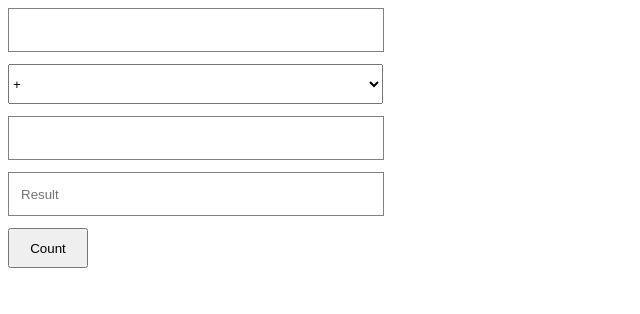
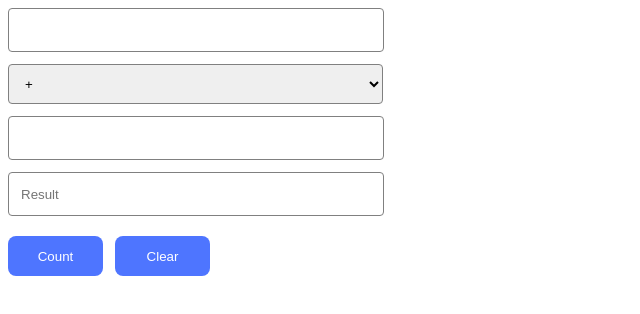
Before and after one commit to Andromeda-NGC224/Calculator, a plain HTML site: page index.html in a window 1280 px wide. Shown: the whole page, without its empty margins (0-640 px from the left). Drawn offline with Linux system fonts and the light colour scheme.

Commit message:
12
12134

```diff
--- a/index.html
+++ b/index.html
@@ -19,7 +19,10 @@
     </select>
     <input class="num2" type="number">
     <input class="result" type="number" placeholder="Result" readonly>
-    <button class="button" type="submit">Count</button>
+    <div class="trash">
+      <button class="button" type="submit">Count</button>
+      <button class="button2" type="submit">Clear</button>
+    </div>
   </form>
 
   <script src="./js/script.js"></script>
--- a/js/script.js
+++ b/js/script.js
@@ -6,6 +6,7 @@ const num2 = document.querySelector(".num2");
 const signs = document.querySelector(`[name="signs"]`);
 const result = document.querySelector(".result");
 const button = document.querySelector(".button");
+const button2 = document.querySelector(".button2");
 
 form.addEventListener(`submit`, foo);
 
@@ -35,6 +36,8 @@ function foo(event) {
       }
       break;
   }
-
-  result.value = resultCount;
 }
+button2.addEventListener("click", function (event) {
+  event.preventDefault();
+  form.reset();
+});
--- a/styles.css
+++ b/styles.css
@@ -9,14 +9,30 @@ input {
   width: 360px;
   padding-left: 12px;
   border: 1px solid #808080;
+  border-radius: 4px;
 }
 
 button {
+  margin-top: 8px;
+  border-radius: 8px;
+  padding: 8px 16px;
+  width: 95px;
   height: 40px;
-  width: 80px;
+  background: #4e75ff;
+  border-style: none;
+  color: #fff;
+  cursor: pointer;
 }
 
 select {
   height: 40px;
   width: 375px;
+  padding-left: 12px;
+  border: 1px solid #808080;
+  border-radius: 4px;
 }
+.trash {
+  display: flex;
+  max-width: 375px;
+  gap: 12px;
+}
```
